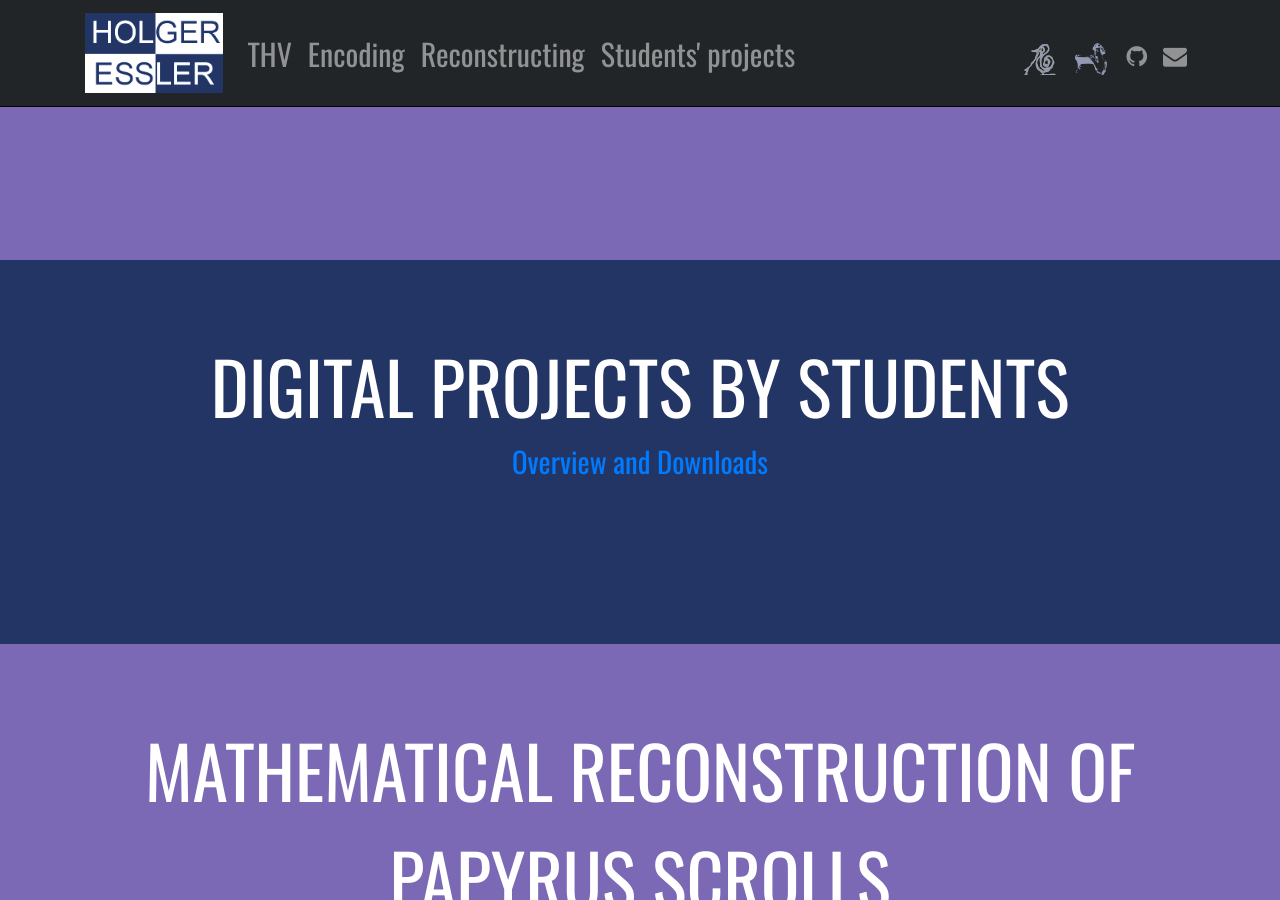
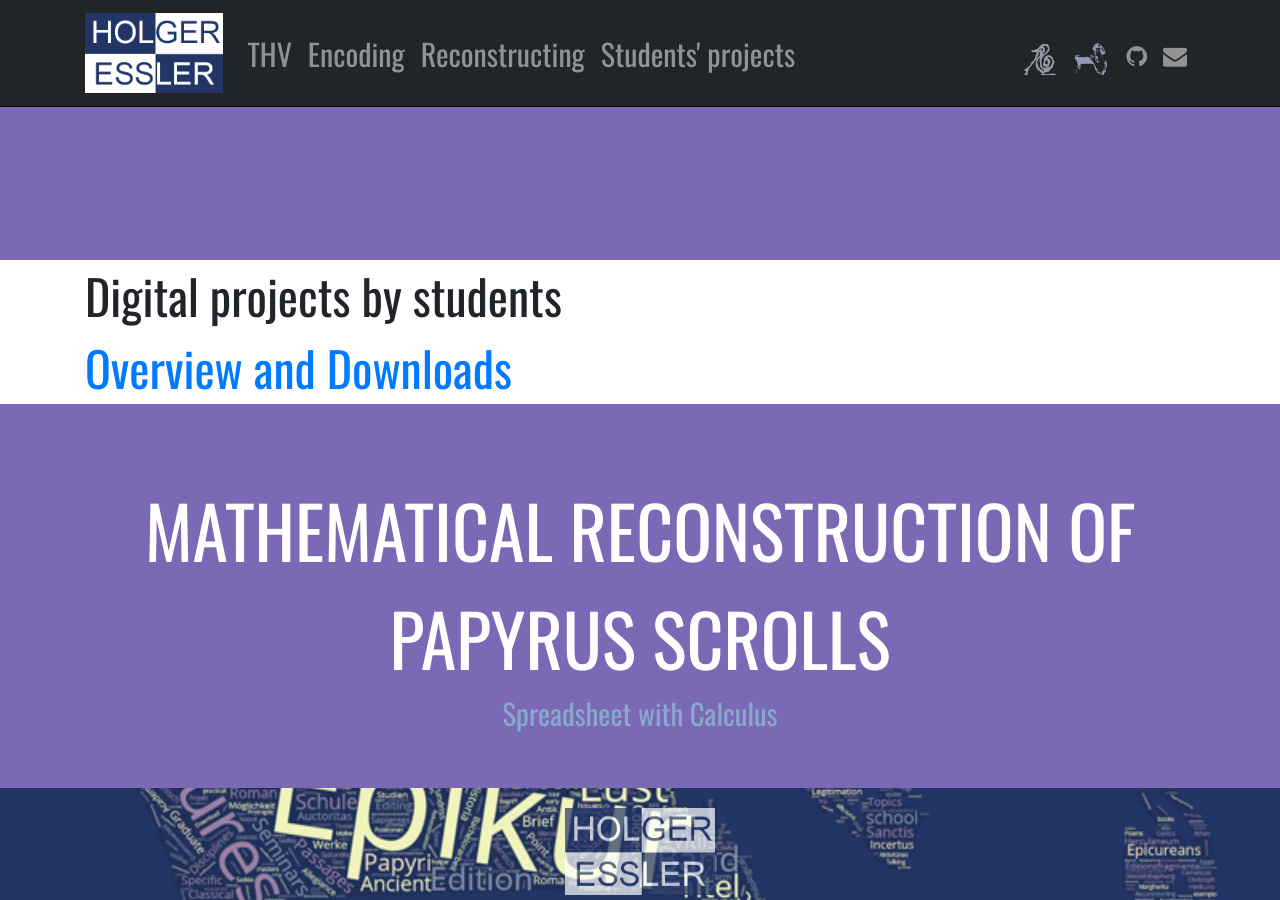
Before and after one commit to HolgerEssler/HolgerEssler.github.io, a Jekyll site: the page built from index.html, in a window 1280 px wide and 900 px high, scrolled down 1408 px. Built offline with Jekyll 4.4.1, drawn with Linux system fonts in a browser that asks for light colours; nearby versions of some CDN libraries.

Commit message:
Update main.css

```diff
--- a/css/main.css
+++ b/css/main.css
@@ -178,12 +178,12 @@ li {
   }
 }
 
-.student {
+.stud {
   background-color: #233565;
   min-height: 8em;
 }
 
-.student .title {
+.stud .title {
   margin-top: 1em;
   text-align: center;
   color: white;
@@ -191,7 +191,7 @@ li {
   text-transform: uppercase;
 }
 
-.student .subtitle {
+.stud .subtitle {
   margin-top: 0.8em;
   margin-bottom: 100px;
   text-align: center;
@@ -201,20 +201,20 @@ li {
   font-size: 25px;
 }
 
-.student .link {
+.stud .link {
   text-align: center;
   color: #d3413f;
   font-size: 0.6em;
   margin-bottom: 1em;
 }
 
-.student p {
+.stud p {
   font-family: sans-serif;
   font-size: 14px;
 }
 
 @media screen and (max-width: 500px) {
-  .student {
+  .stud {
     font-size: 0.8em;
   }
 }
```
